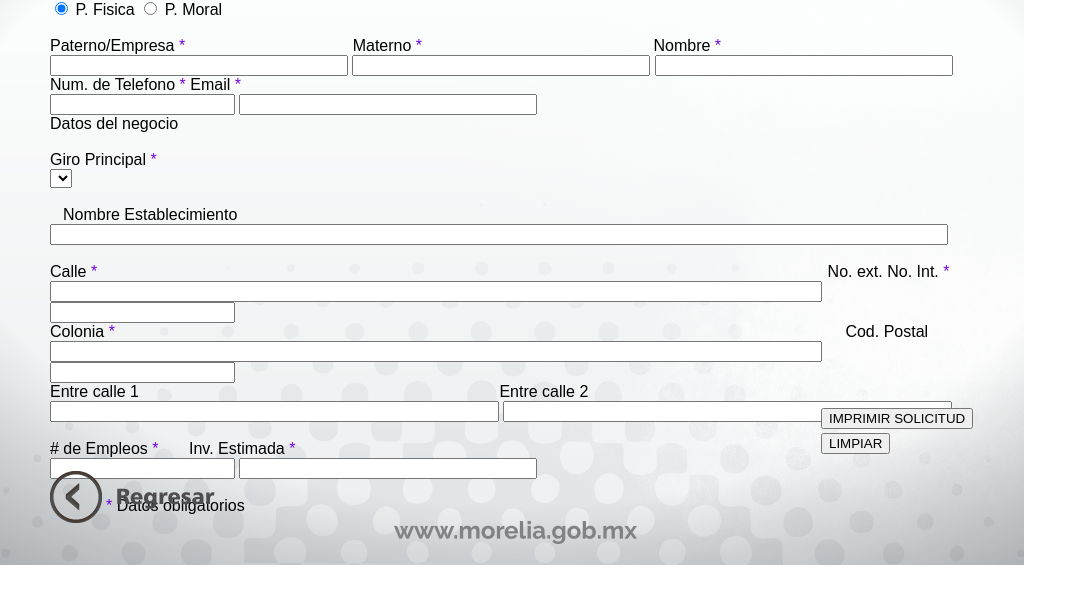
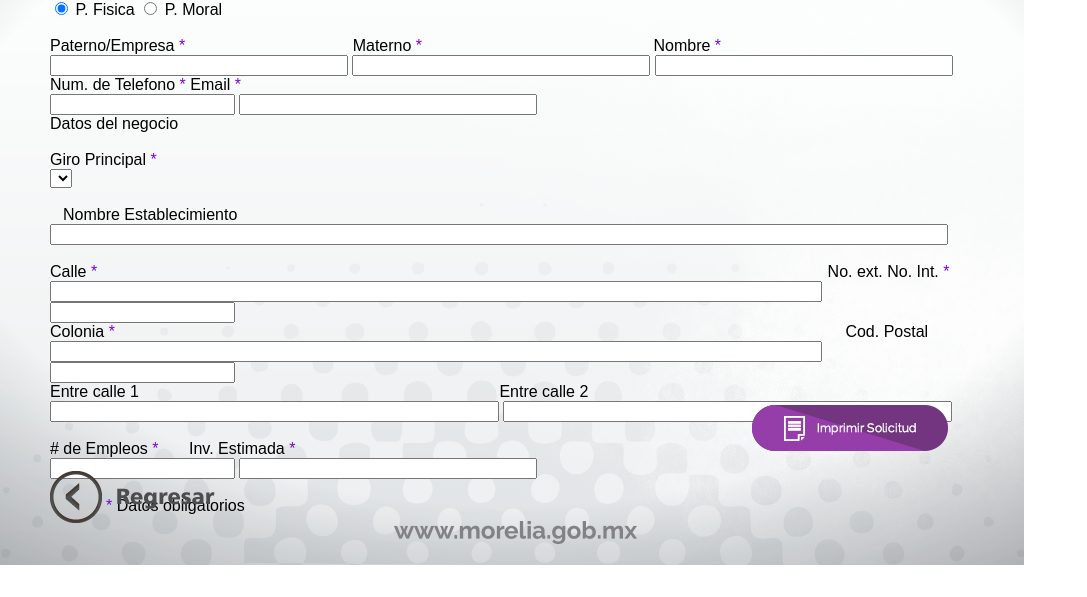
Before and after one commit to fellybeckham/Demo, a CodeIgniter app: page /nayarit/licencias/apertura in a window 1280 px wide. Shown: the part 203-800 px from the top of the page, without its empty margins (0-1087 px from the left). Run offline with CodeIgniter, Linux system fonts and the light colour scheme; data that the repository does not hold is empty.

Commit message:
SE AGREGO EL BOTON DE IMPRIMIRSOLICITUD Y SE VALIDO EL CAMPO EMAIL

```diff
--- a/application/controllers/licencias.php
+++ b/application/controllers/licencias.php
@@ -43,7 +43,7 @@
             $this->form_validation->set_rules('textboxMaterno', 'materno', 'required|max_length[100]');
             $this->form_validation->set_rules('textboxNombre', 'nombre', 'required|max_length[100]');
             $this->form_validation->set_rules('textboxtelefono', 'numtelefono', 'required|max_length[15]');
-            $this->form_validation->set_rules('textboxEmail', 'email', 'required|max_length[70]');
+            $this->form_validation->set_rules('textboxEmail', 'email', 'callback_imput_email|required|max_length[70]');
             $this->form_validation->set_rules('textboxcalle', 'calle', 'required|max_length[70]');
             $this->form_validation->set_rules('textboxnum', 'numext', 'required|max_length[25]');
             $this->form_validation->set_rules('textboxcolonia', 'colonia', 'required|max_length[45]');
@@ -62,7 +62,7 @@
             $this->form_validation->set_rules('textboxPaternoEmpresa', 'paterno', 'required|max_length[300]');
 
             $this->form_validation->set_rules('textboxtelefono', 'numtelefono', 'required|max_length[15]');
-            $this->form_validation->set_rules('textboxEmail', 'email', 'required|max_length[70]');
+            $this->form_validation->set_rules('textboxEmail', 'email', 'callback_imput_email|required|max_length[70]');
             $this->form_validation->set_rules('textboxcalle', 'calle', 'required|max_length[70]');
             $this->form_validation->set_rules('textboxnum', 'numext', 'required|max_length[25]');
             $this->form_validation->set_rules('textboxcolonia', 'colonia', 'required|max_length[45]');
@@ -201,6 +201,20 @@
                 else
                 {
                     return TRUE;
+                }
+   }
+
+    public function imput_email($email){
+    if (filter_var($email, FILTER_VALIDATE_EMAIL))
+                {
+                    //$this->form_validation->set_message('username_check', 'The {field} field can not be the word "test"');
+                    return TRUE;
+                    //echo "OPCION1";
+                }
+                else
+                {
+                    return FALSE;
+                    //echo "OPCION2";
                 }
    }
 
--- a/application/views/licencias/apertura.php
+++ b/application/views/licencias/apertura.php
@@ -111,10 +111,10 @@
 </br>
 <label class="labeles7"><font color="#7401DF">*</font></label>
 <label>Datos obligatorios </label>
-<input type="submit" class="btn-imprimirr" name="buttonimprimir" id="buttonimprimir" value="Imprimir Solicitud" />
+<input type="submit" class="btn-imprimirr" name="buttonimprimir" id="buttonimprimir" value="" />
 </br>
 </br>
-<input type="reset" class="btn-limpiarr" name="buttonreset" id="textboxnum" value="Limpiar" />
+<input type="hidden" class="btn-limpiarr" name="buttonreset" id="textboxnum" value="Limpiar" />
 </form>
 </div>
 <?php
@@ -178,16 +178,18 @@
             return patron.test(te);
     });*/
 
-$(document).ready(function() {
+// EMAIL
+/*$(document).ready(function() {
     $('#buttonimprimir').click(function(){
         if($("#textboxEmail").val().indexOf('@', 0) == -1 || $("#textboxEmail").val().indexOf('.', 0) == -1) {
-            alert('El correo electrónico introducido no es correcto.');
-            return false;
+            //alert('El correo electrónico introducido no es correcto.');
+            //return false;
+             $('#textboxEmail').addClass( "yes_error");
         }
 
         //alert('El email introducido es correcto.');
     });
-});
+});*/
 /*document.getElementById("textboxPaternoEmpresa").focus();
     $("#textboxPaternoEmpresa").keypress(function(e) {
     var tecla = e.keyCode || e.which;
--- a/css/application.css
+++ b/css/application.css
@@ -1473,9 +1473,18 @@
     padding-left: 56px;
 }
 .btn-imprimirr{
-    position: absolute;
-    top:445px;
-    left:771px;
+    background-image: url(../img/imprimirsolicitudd.png);
+    position: absolute;
+    width: 200px;
+    height: 70px;
+    top:430px;
+    left:700px;
+    overflow: visible;
+    background-repeat: no-repeat;
+    outline: none;
+    border:none;
+    background-color:transparent;
+
 }
 .btn-limpiarr{
     position: absolute;
```
Also changed, not shown: img/imprimirsolicitud.png (added), img/imprimirsolicitudd.png (added), 1 other file.
